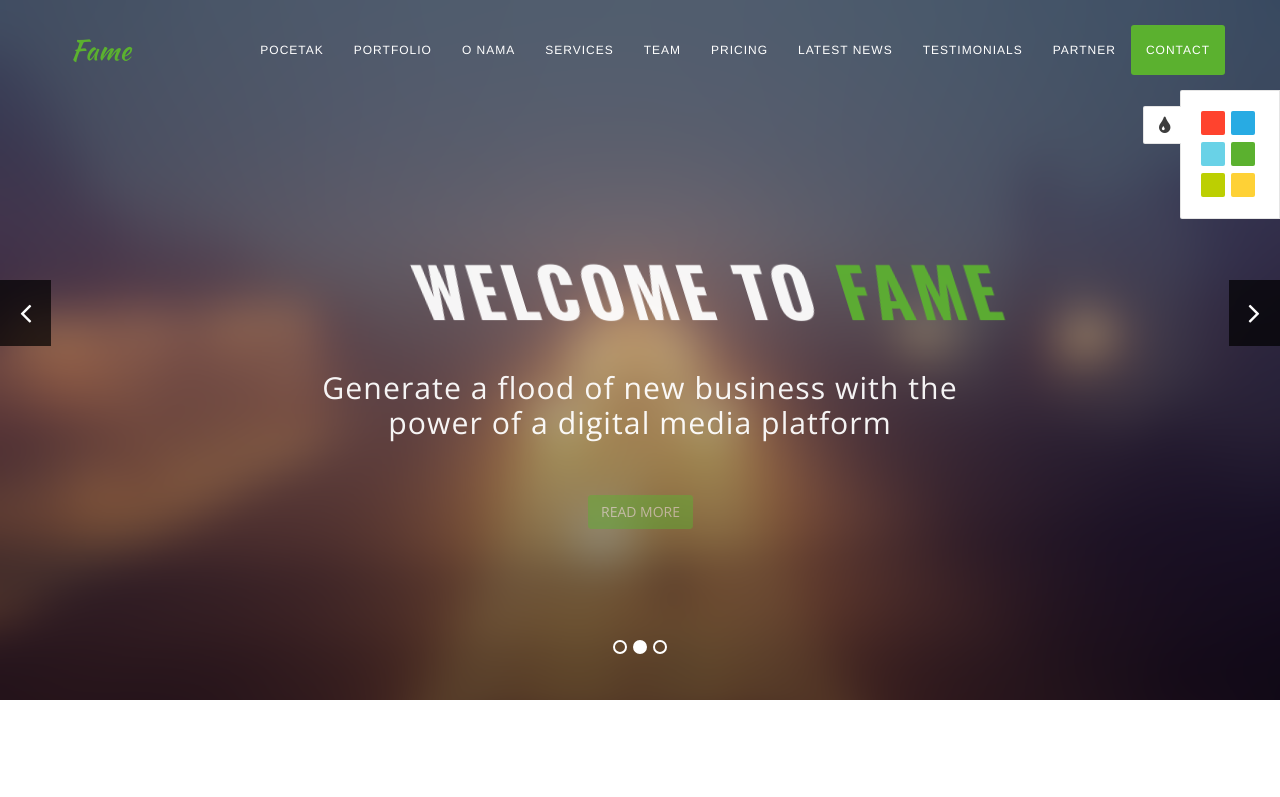
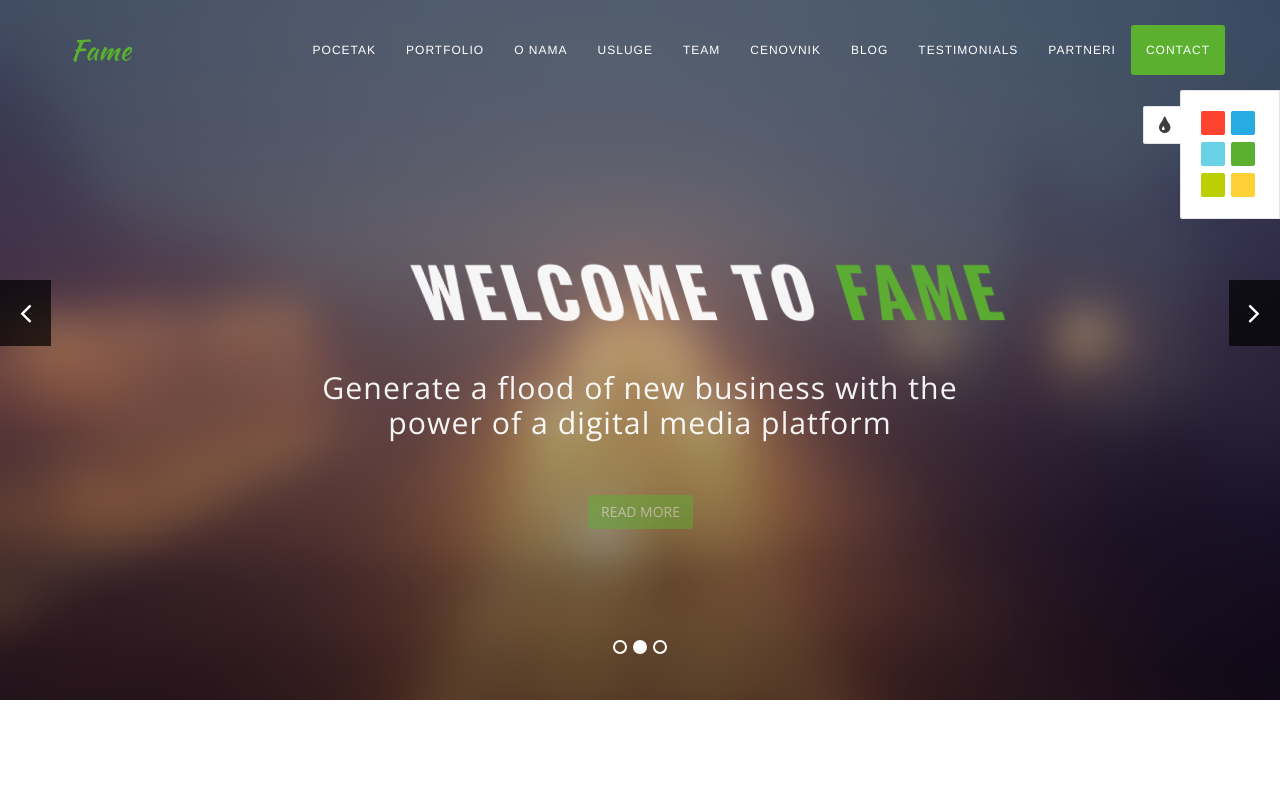
Before and after one commit to brankicamilovanovic/webstudiobranci, a plain HTML site: page index.html in a window 1280 px wide. Shown: the top 797 px of the page. Drawn offline with nearby package versions, Linux system fonts and the light colour scheme; files whose address does not match are found by name.

Commit message:
Update index.html

```diff
--- a/index.html
+++ b/index.html
@@ -110,26 +110,26 @@
                         <a class="page-scroll" href="#about-us">O nama</a>
                     </li>
                     <li>
-                        <a class="page-scroll" href="#service">Services</a>
+                        <a class="page-scroll" href="#service">Usluge</a>
                     </li>
                     <li>
                         <a class="page-scroll" href="#team">Team</a>
                     </li>
                     <li>
-                        <a class="page-scroll" href="#pricing">Pricing</a>
+                        <a class="page-scroll" href="#pricing">Cenovnik</a>
                     </li>
                     <li>
-                        <a class="page-scroll" href="#latest-news">Latest News</a>
+                        <a class="page-scroll" href="#latest-news"> blog</a>
                     </li>
                     <li>
                         <a class="page-scroll" href="#testimonial">Testimonials</a>
                     </li>
                     <li>
-                        <a class="page-scroll" href="#partner">Partner</a>
+                        <a class="page-scroll" href="#partner">Partneri</a>
                     </li>
                     <li>
                         <a class="page-scroll" href="#contact">Contact</a>
-                    </li>
+			</li>
                 </ul>
             </div>
             <!-- /.navbar-collapse -->
@@ -1238,7 +1238,7 @@
                     <div class="footer-contact-info">
                         <h4>Contact info</h4>
                         <ul>
-                            <li><strong>E-mail :</strong> your-email@mail.com</li>
+                            <li><strong>E-mail :</strong> brankica1855@mail.com</li>
                             <li><strong>Phone :</strong> +8801-6778776</li>
                             <li><strong>Mobile :</strong> +8801-45565378</li>
                             <li><strong>Web :</strong> yourdomain.com</li>
```
